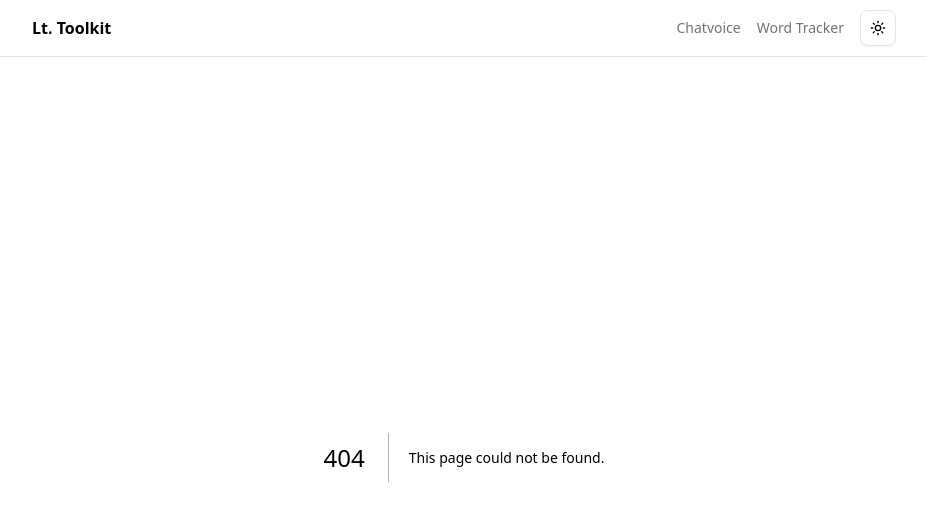
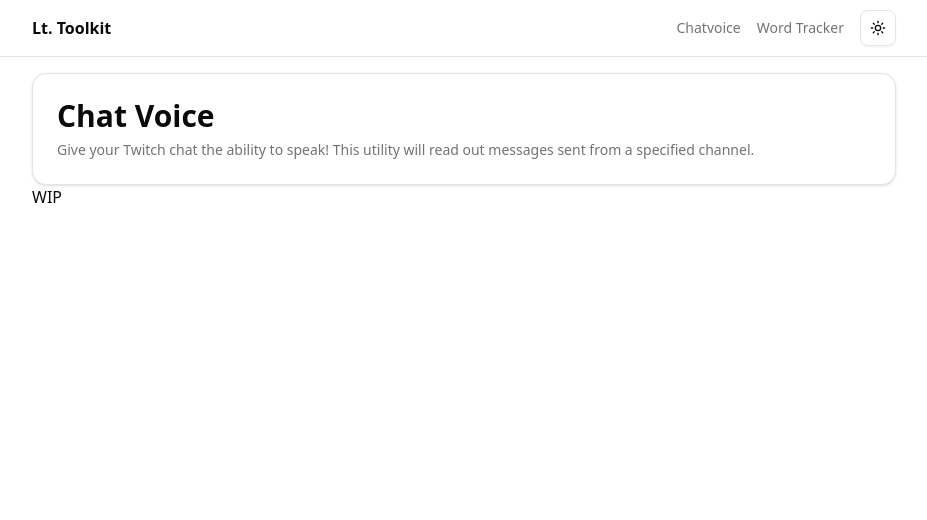
Before and after one commit to TheLtWilson/lt-toolkit, a Next.js app: page /chatvoice in a window 1280 px wide. Before the commit this address had no page. Shown: the top 520 px of the page, without its empty margins (176-1103 px from the left). Built offline with nearby package versions, Linux system fonts and the light colour scheme.

Commit message:
Added start of chat voice page

```diff
--- /dev/null
+++ b/app/chatvoice/page.tsx
@@ -0,0 +1,18 @@
+import { Card, CardHeader, CardTitle, CardDescription } from "@/components/ui/card";
+
+export default function ChatVoice() {
+    return (
+        <div className="p-4 mx-auto max-w-4xl">
+            <Card>
+                <CardHeader>
+                    <CardTitle className="text-3xl">Chat Voice</CardTitle>
+                    <CardDescription>
+                        Give your Twitch chat the ability to speak! This utility will read out messages sent from a specified channel.
+                    </CardDescription>
+                </CardHeader>
+            </Card>
+
+            WIP
+        </div>
+    )
+}
```
